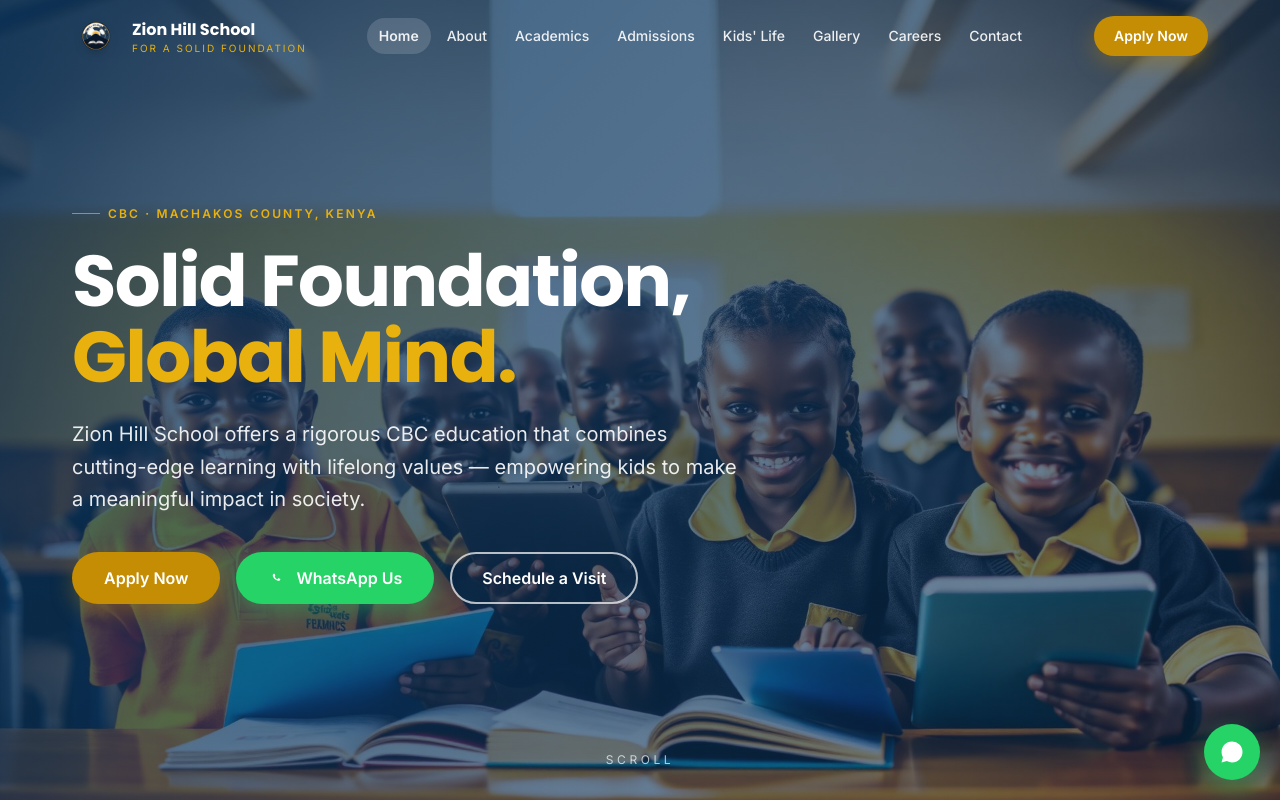
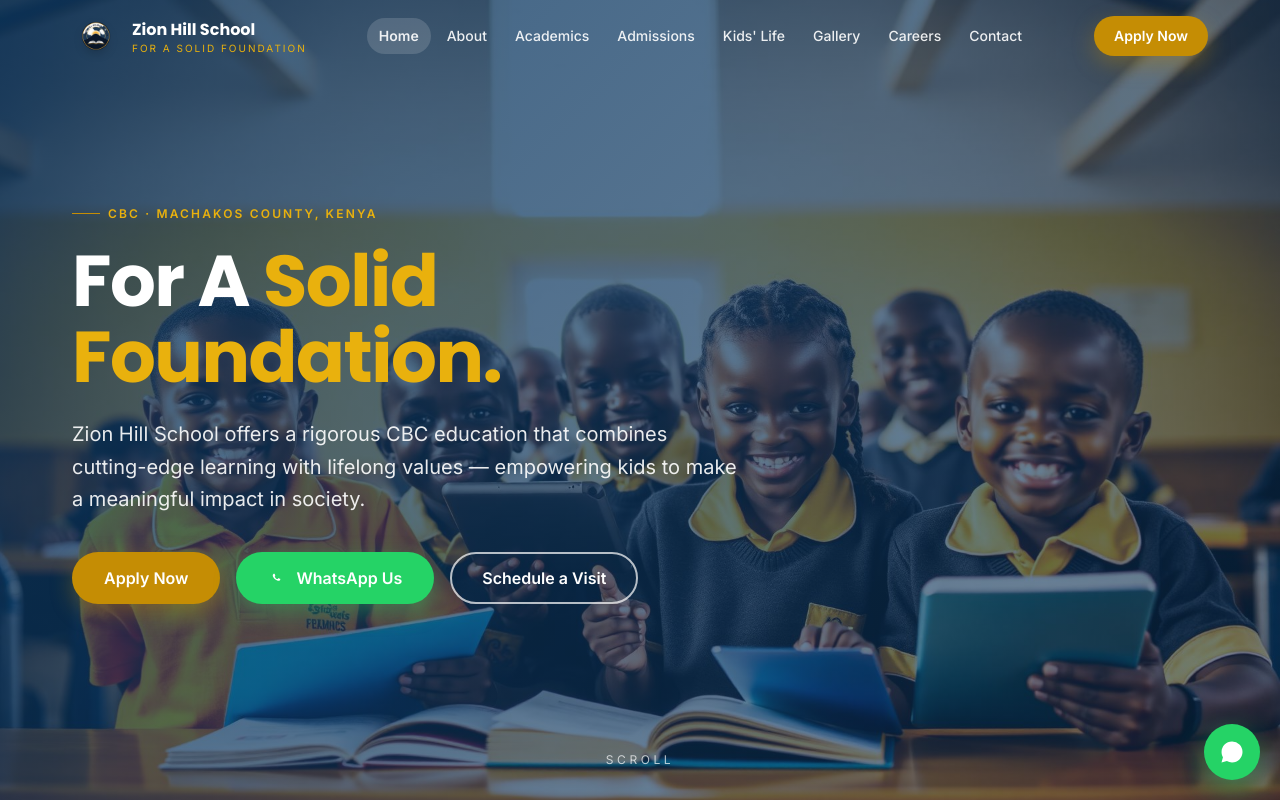
Before and after one commit to Stephen-Kisangi/witquest-ascent, a React (Vite) app: page / in a window 1280 px wide. Shown: the top 800 px of the page. Built offline with nearby package versions, Linux system fonts and the light colour scheme.

Commit message:
Changes
Co-authored-by: Stephen-Kisangi <159438058+Stephen-Kisangi@users.noreply.github.com>

```diff
--- a/src/routes/index.tsx
+++ b/src/routes/index.tsx
@@ -69,7 +69,7 @@ function Home() {
           <div className="max-w-3xl">
             <span className="eyebrow !text-gold fade-up">CBC · Machakos County, Kenya</span>
             <h1 className="mt-5 text-4xl md:text-6xl lg:text-7xl !text-white leading-[1.05] fade-up fade-up-delay-1">
-              Solid Foundation, <span className="text-gold">Global Mind.</span>
+              For A <span className="text-gold">Solid Foundation.</span>
             </h1>
             <p className="mt-6 text-lg md:text-xl text-white/90 max-w-2xl leading-relaxed fade-up fade-up-delay-2">
               Zion Hill School offers a rigorous CBC education that combines cutting-edge learning
```
